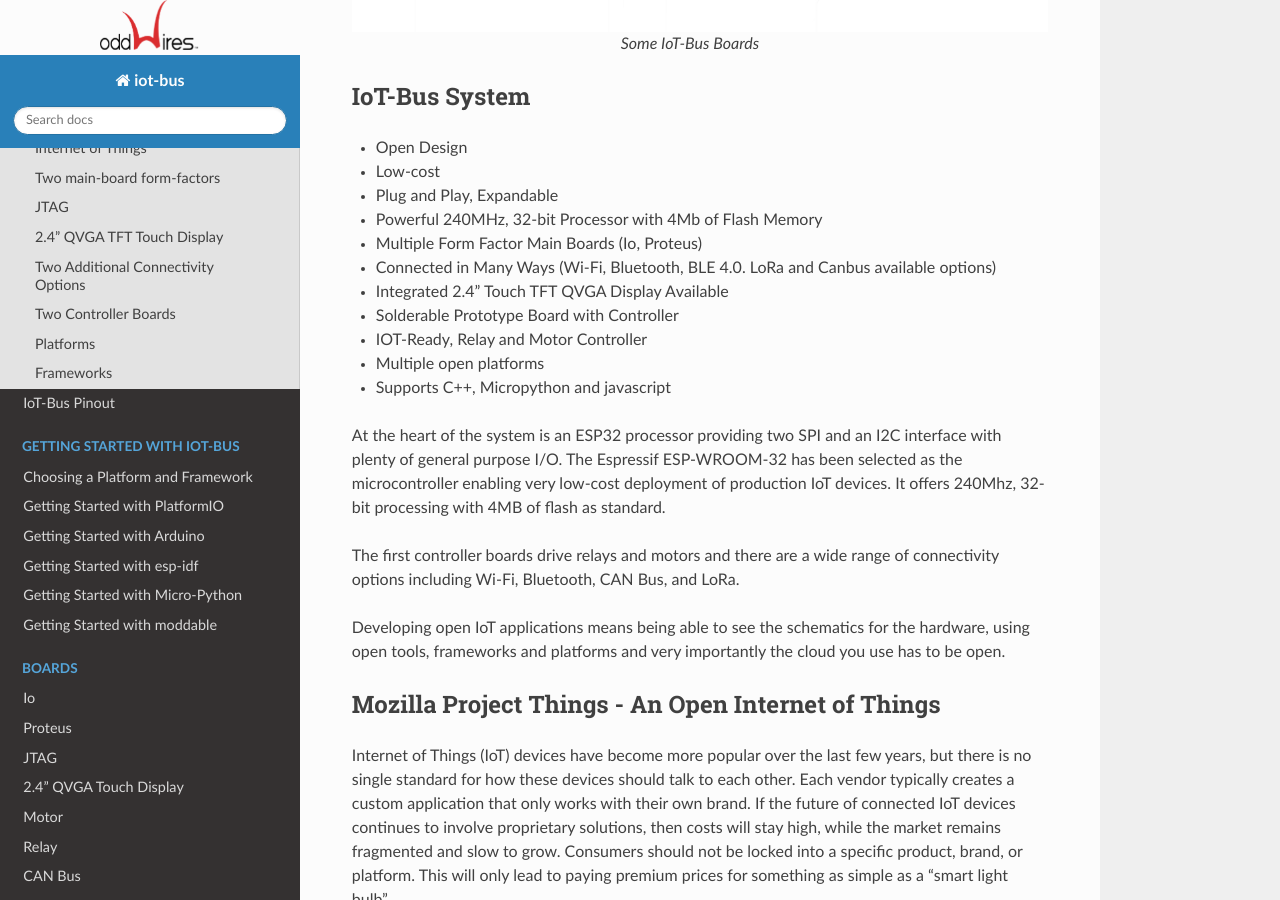
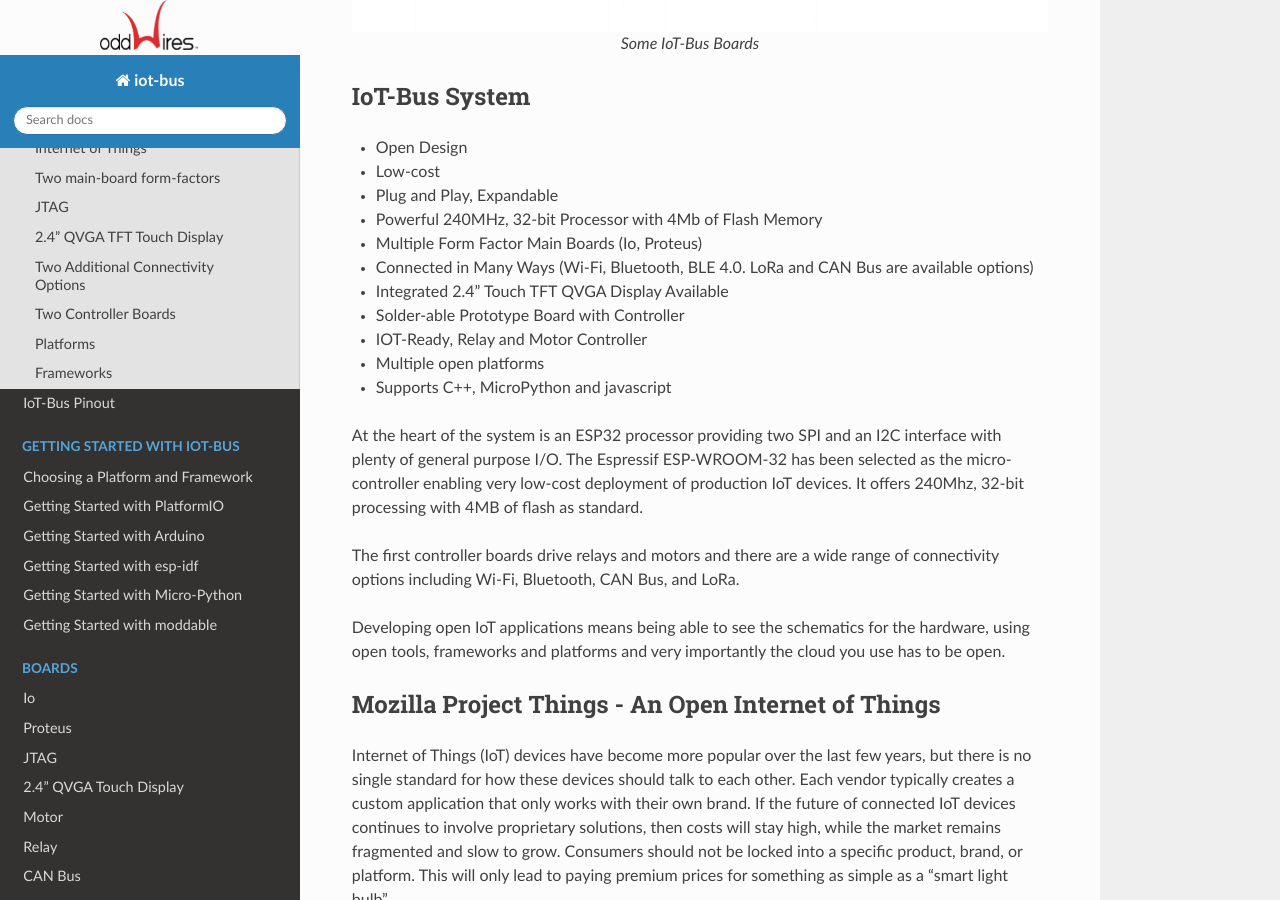
Before and after one commit to iot-bus/iot-bus.github.io, a Sphinx documentation site: the page built from docs/source/iot-bus-overview.rst, in a window 1280 px wide and 900 px high, scrolled down 942 px. Built offline with Sphinx 7.4.7 and the Read the Docs theme 2.0.0, drawn with Linux system fonts in a browser that asks for light colours.

Commit message:
Fix spelling in various locations

```diff
--- a/docs/source/boards/iot-bus-io.rst
+++ b/docs/source/boards/iot-bus-io.rst
@@ -16,7 +16,7 @@
 Very small and breadboard-friendly with option of male, female or both (stackable headers). Includes a dual-core 240 MHz ESP32 with
 WiFi and Bluetooth. You can use the WiFi both in station (device) mode and access point mode. It includes traditional Bluetooth as well as BLE 4.0.
 
-On-board is a 3.3V regulator and a battery charging device that enabled you to switch between using USB or battery power. The battery
+On-board is a 3.3V regulator and a battery charging device that enables you to switch between using USB or battery power. The battery
 is automatically charged in the USB is plugged in. A status light shows if it is charging or fully charged. All ESP32 pins bar the flash pins are exposed
 and available for your use.
 
--- a/docs/source/boards/iot-bus-proteus.rst
+++ b/docs/source/boards/iot-bus-proteus.rst
@@ -15,7 +15,7 @@
 
 This board is larger and designed to make it possible to add your own circuitry to make a complete IoT solution on one board.
 It includes a dual-core 240 MHz ESP32 with WiFi and Bluetooth. You can use the WiFi both in station (device) mode and access point mode.
-It includes traditional Bluetooth as well as BLE 4.0. On-board is a 3.3V regulator and a battery charging device that enabled you
+It includes traditional Bluetooth as well as BLE 4.0. On-board is a 3.3V regulator and a battery charging device that enables you
 to switch between using USB or battery power.
 
 The battery is automatically charged in the USB is plugged in. A status light shows if it is charging or fully charged. All ESP32 pins bar the flash pins are exposed
--- a/docs/source/examples/index.rst
+++ b/docs/source/examples/index.rst
@@ -7,9 +7,9 @@
     Get started with the ubiquitous Blink and flash the on-board LED.
 
 `Hello World <examples-hello-world.html>`_
-    A simple WiFi example that starts up a webserver and responds to HTTP requests.
+    A simple WiFi example that starts up a web-server and responds to HTTP requests.
 
-`Canbus <examples-canbus.html>`_
+`CAN Bus <examples-canbus.html>`_
     How to send and receive data using CAN Bus.
 
 `Relay <examples-relay.html>`_
--- a/docs/source/iot-bus-overview.rst
+++ b/docs/source/iot-bus-overview.rst
@@ -36,15 +36,15 @@
 *	Plug and Play, Expandable
 *	Powerful 240MHz, 32-bit Processor with 4Mb of Flash Memory
 *	Multiple Form Factor Main Boards (Io, Proteus)
-*	Connected in Many Ways (Wi-Fi, Bluetooth, BLE 4.0. LoRa and Canbus available options)
+*	Connected in Many Ways (Wi-Fi, Bluetooth, BLE 4.0. LoRa and CAN Bus are available options)
 *	Integrated 2.4" Touch TFT QVGA Display Available
-* Solderable Prototype Board with Controller
+*   Solder-able Prototype Board with Controller
 *	IOT-Ready, Relay and Motor Controller
 *	Multiple open platforms
-*	Supports C++, Micropython and javascript
+*	Supports C++, MicroPython and javascript
 
 At the heart of the system is an ESP32 processor providing two SPI and an I2C interface with plenty of general purpose I/O.
-The Espressif ESP-WROOM-32 has been selected as the microcontroller enabling very low-cost deployment of production IoT devices.
+The Espressif ESP-WROOM-32 has been selected as the micro-controller enabling very low-cost deployment of production IoT devices.
 It offers 240Mhz, 32-bit processing with 4MB of flash as standard.
 
 The first controller boards drive relays and motors and there are a wide range of connectivity options including
```
Also changed, not shown: docs/source/boards/iot-bus-lora.rst (+4 -4 lines), docs/source/iot-bus-platforms.rst (+5 -5 lines).
